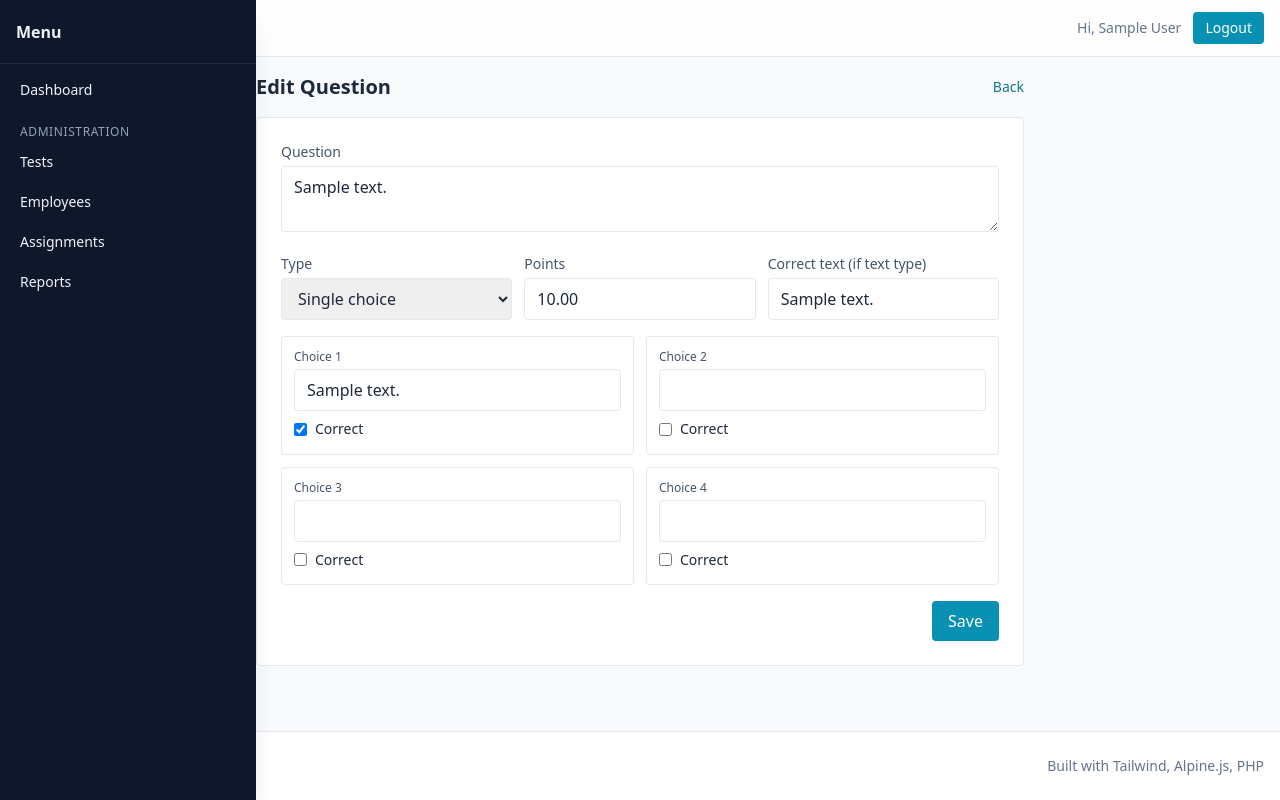
After one commit to nikmaheratparikhs/employee-test, a PHP site: page /interview_portal/admin/question_edit.php?test_id=1&id=1 in a window 1280 px wide. The commit adds this page. Run offline with PHP 8.4, Linux system fonts and the light colour scheme; the visitor is signed in with stand-in values (Sample User, id 1); tables that the repository leaves empty hold one stand-in row (values such as "Sample post"); some libraries are stand-ins or nearby versions.

Commit message:
Refactor question editing and display logic
Co-authored-by: nikhilmuliyasiyaparikhs <nikhilmuliyasiyaparikhs@gmail.com>

```diff
--- /dev/null
+++ b/admin/question_edit.php
@@ -0,0 +1,109 @@
+<?php
+$title = 'Edit Question';
+require_once __DIR__ . '/../includes/functions.php';
+require_role('admin');
+$pdo = getPDO();
+
+$testId = (int)(get('test_id') ?? 0);
+$qid = (int)(get('id') ?? 0);
+$test = pdo_fetch_one($pdo, 'SELECT * FROM tests WHERE id = ?', [$testId]);
+$question = pdo_fetch_one($pdo, 'SELECT * FROM questions WHERE id = ? AND test_id = ?', [$qid, $testId]);
+if (!$test || !$question) { flash_set('error', 'Question not found.'); redirect('admin/questions.php?test_id=' . $testId); }
+
+$choices = pdo_fetch_all($pdo, 'SELECT * FROM choices WHERE question_id = ? ORDER BY id ASC', [$qid]);
+
+$errors = [];
+if ($_SERVER['REQUEST_METHOD'] === 'POST') {
+  require_csrf_or_fail();
+  $text = trim((string)post('question_text'));
+  $type = (string)post('question_type');
+  $points = (float)(post('points') ?? 1);
+  $correctText = $type === 'text' ? trim((string)post('correct_text_answer')) : null;
+
+  $pdo->beginTransaction();
+  try {
+    $pdo->prepare('UPDATE questions SET question_text=?, question_type=?, points=?, correct_text_answer=? WHERE id=? AND test_id=?')
+        ->execute([$text, $type, $points, $correctText, $qid, $testId]);
+
+    if ($type !== 'text') {
+      $pdo->prepare('DELETE FROM choices WHERE question_id = ?')->execute([$qid]);
+      $numCorrect = 0;
+      for ($i=1; $i<=4; $i++) {
+        $ct = trim((string)post('choice_' . $i));
+        $isC = (int)(post('correct_' . $i) ? 1 : 0);
+        $numCorrect += $isC;
+        $pdo->prepare('INSERT INTO choices (question_id, choice_text, is_correct) VALUES (?, ?, ?)')
+            ->execute([$qid, $ct, $isC]);
+      }
+      if ($numCorrect === 0) { throw new RuntimeException('Select at least one correct choice.'); }
+      if ($type === 'single' && $numCorrect !== 1) { throw new RuntimeException('Single choice must have exactly one correct answer.'); }
+    } else {
+      $pdo->prepare('DELETE FROM choices WHERE question_id = ?')->execute([$qid]);
+    }
+
+    $pdo->commit();
+    flash_set('success', 'Question updated.');
+    redirect('admin/questions.php?test_id=' . $testId);
+  } catch (Throwable $e) {
+    $pdo->rollBack();
+    $errors[] = 'Failed to update: ' . $e->getMessage();
+  }
+}
+
+include __DIR__ . '/../includes/header.php';
+?>
+<div class="max-w-3xl mx-auto">
+  <div class="flex items-center justify-between mb-4">
+    <h1 class="text-xl font-semibold">Edit Question</h1>
+    <a href="<?= base_url('admin/questions.php?test_id=' . $testId) ?>" class="text-sm text-primary-700 hover:underline">Back</a>
+  </div>
+
+  <?php if ($errors): ?>
+    <ul class="mb-4 text-red-700 bg-red-50 border border-red-200 rounded p-3 text-sm list-disc list-inside">
+      <?php foreach ($errors as $err): ?><li><?= e($err) ?></li><?php endforeach; ?>
+    </ul>
+  <?php endif; ?>
+
+  <form method="post" class="bg-white border border-slate-200 rounded p-6 grid grid-cols-1 gap-4">
+    <input type="hidden" name="csrf_token" value="<?= e(csrf_token()) ?>">
+    <div>
+      <label class="block text-sm text-slate-600 mb-1">Question</label>
+      <textarea class="w-full border rounded px-3 py-2 focus-ring" name="question_text" required><?= e($question['question_text']) ?></textarea>
+    </div>
+    <div class="grid grid-cols-3 gap-3">
+      <div>
+        <label class="block text-sm text-slate-600 mb-1">Type</label>
+        <select name="question_type" class="w-full border rounded px-3 py-2">
+          <?php foreach (['single'=>'Single choice','multiple'=>'Multiple choice','text'=>'Text answer'] as $k=>$v): ?>
+            <option value="<?= $k ?>" <?= $question['question_type']===$k?'selected':'' ?>><?= $v ?></option>
+          <?php endforeach; ?>
+        </select>
+      </div>
+      <div>
+        <label class="block text-sm text-slate-600 mb-1">Points</label>
+        <input type="number" step="0.5" min="0" name="points" value="<?= e($question['points']) ?>" class="w-full border rounded px-3 py-2 focus-ring" />
+      </div>
+      <div>
+        <label class="block text-sm text-slate-600 mb-1">Correct text (if text type)</label>
+        <input type="text" name="correct_text_answer" value="<?= e((string)$question['correct_text_answer']) ?>" class="w-full border rounded px-3 py-2 focus-ring" />
+      </div>
+    </div>
+
+    <div class="grid grid-cols-1 md:grid-cols-2 gap-3">
+      <?php for ($i=1; $i<=4; $i++): $ct = $choices[$i-1]['choice_text'] ?? ''; $isC = isset($choices[$i-1]) ? (int)$choices[$i-1]['is_correct'] : 0; ?>
+        <div class="border rounded p-3">
+          <label class="block text-xs text-slate-600 mb-1">Choice <?= $i ?></label>
+          <input name="choice_<?= $i ?>" class="w-full border rounded px-3 py-2 focus-ring" value="<?= e($ct) ?>" />
+          <label class="mt-2 inline-flex items-center gap-2 text-sm">
+            <input type="checkbox" name="correct_<?= $i ?>" class="border rounded" <?= $isC ? 'checked' : '' ?>> Correct
+          </label>
+        </div>
+      <?php endfor; ?>
+    </div>
+
+    <div class="flex justify-end">
+      <button class="px-4 py-2 rounded bg-primary-600 text-white" type="submit">Save</button>
+    </div>
+  </form>
+</div>
+<?php include __DIR__ . '/../includes/footer.php'; ?>
--- a/employee/history.php
+++ b/employee/history.php
@@ -25,7 +25,7 @@ include __DIR__ . '/../includes/header.php';
           <tr class="border-t">
             <td class="p-3 font-medium text-slate-800"><?= e($row['title']) ?></td>
             <td class="p-3 text-slate-600"><?= e($row['submitted_at']) ?></td>
-            <td class="p-3"><span class="px-2 py-0.5 rounded bg-sky-100 text-sky-800 text-xs font-medium"><?= (int)$row['score_decimal'] ?> pts • <?= (float)$row['percent'] ?>%</span></td>
+            <td class="p-3"><span class="px-2 py-0.5 rounded bg-sky-100 text-sky-800 text-xs font-medium"><?= (int)$row['score_decimal'] ?>/<?= (int)$row['total_points'] ?> pts • <?= (float)$row['percent'] ?>%</span></td>
           </tr>
         <?php endforeach; ?>
       </tbody>
--- a/includes/header.php
+++ b/includes/header.php
@@ -34,7 +34,7 @@ $title = $title ?? $config['app_name'];
     <?php include __DIR__ . '/sidebar.php'; ?>
     <main class="flex-1 flex flex-col">
       <header class="sticky top-0 z-10 bg-white/80 backdrop-blur border-b border-slate-200">
-        <div class="max-w-7xl mx-auto px-4 py-3 flex items-center justify-between">
+        <div class="px-4 py-3 flex items-center justify-between">
           <div class="flex items-center gap-2">
             <button id="sidebarToggle" class="md:hidden inline-flex items-center p-2 rounded hover:bg-slate-100 focus:outline-none" aria-label="Toggle sidebar">
               <svg xmlns="http://www.w3.org/2000/svg" class="h-6 w-6" viewBox="0 0 24 24" fill="none" stroke="currentColor"><path stroke-linecap="round" stroke-linejoin="round" stroke-width="2" d="M4 6h16M4 12h16M4 18h16" /></svg>
@@ -51,7 +51,7 @@ $title = $title ?? $config['app_name'];
           </div>
         </div>
       </header>
-      <div class="flex-1 max-w-7xl mx-auto p-4 w-full">
+      <div class="flex-1 p-4 w-full">
         <?php if (!empty($flash)): ?>
           <div class="space-y-2 mb-4">
             <?php foreach ($flash as $type => $messages): ?>
```
Also changed, not shown: admin/questions.php (+2 -54 lines), admin/reports.php (+5 -5 lines).
